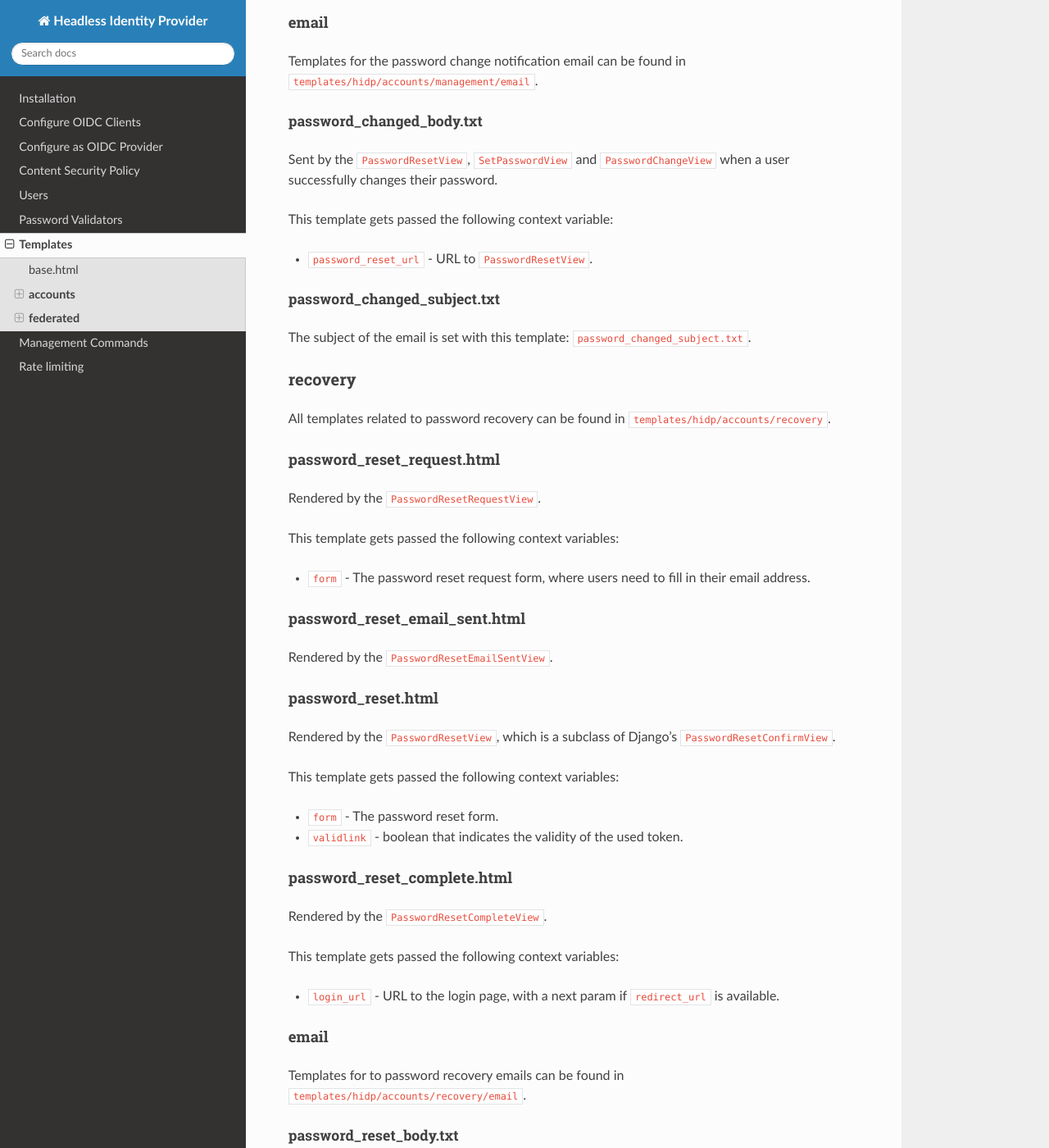
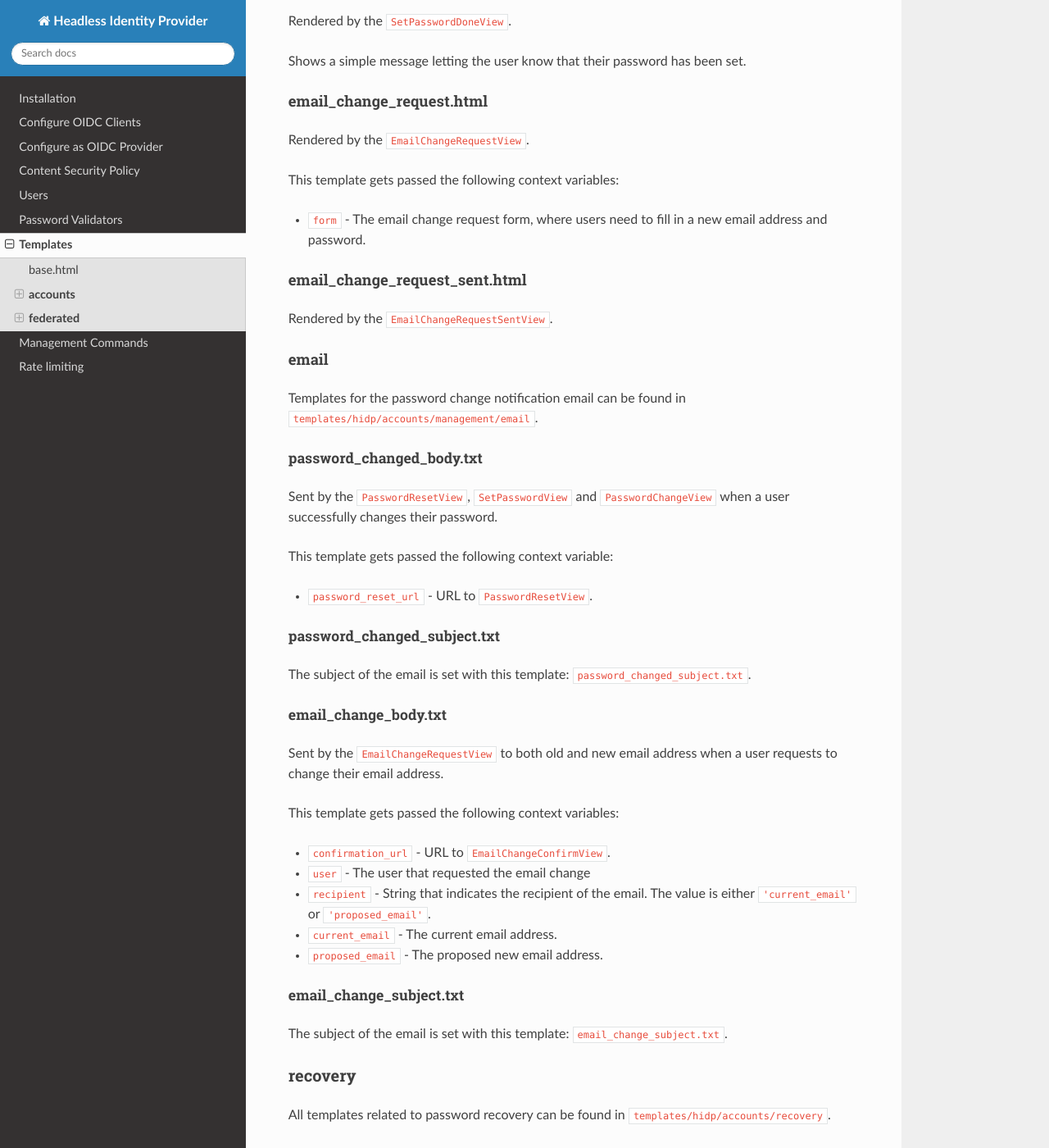
Before and after one commit to leukeleu/django-hidp, a Sphinx documentation site: the page built from packages/hidp/docs/templates.md, in a window 1280 px wide and 1400 px high, scrolled down 4910 px. Shown: the whole window at 82% size. Built offline with Sphinx 7.4.7 and the Read the Docs theme 3.1.0, drawn with Linux system fonts in a browser that asks for light colours; some of the changed text lies outside the part shown.

Commit message:
Add templates to documentation

```diff
--- a/packages/hidp/docs/templates.md
+++ b/packages/hidp/docs/templates.md
@@ -157,6 +157,18 @@ Rendered by the `SetPasswordDoneView`.
 
 Shows a simple message letting the user know that their password has been set.
 
+#### email_change_request.html
+
+Rendered by the `EmailChangeRequestView`.
+
+This template gets passed the following context variables:
+- `form` - The email change request form, where users need to fill in a new email
+address and password.
+
+#### email_change_request_sent.html
+
+Rendered by the `EmailChangeRequestSentView`.
+
 #### **email**
 
 Templates for the password change notification email can be found
@@ -173,6 +185,23 @@ This template gets passed the following context variable:
 ##### password_changed_subject.txt
 
 The subject of the email is set with this template: `password_changed_subject.txt`.
+
+##### email_change_body.txt
+
+Sent by the `EmailChangeRequestView` to both old and new email address when a user
+requests to change their email address.
+
+This template gets passed the following context variables:
+- `confirmation_url` - URL to `EmailChangeConfirmView`.
+- `user` - The user that requested the email change
+- `recipient` - String that indicates the recipient of the email. The value is either
+`'current_email'` or `'proposed_email'`.
+- `current_email` - The current email address.
+- `proposed_email` - The proposed new email address.
+
+##### email_change_subject.txt
+
+The subject of the email is set with this template: `email_change_subject.txt`.
 
 ### **recovery**
 
```
